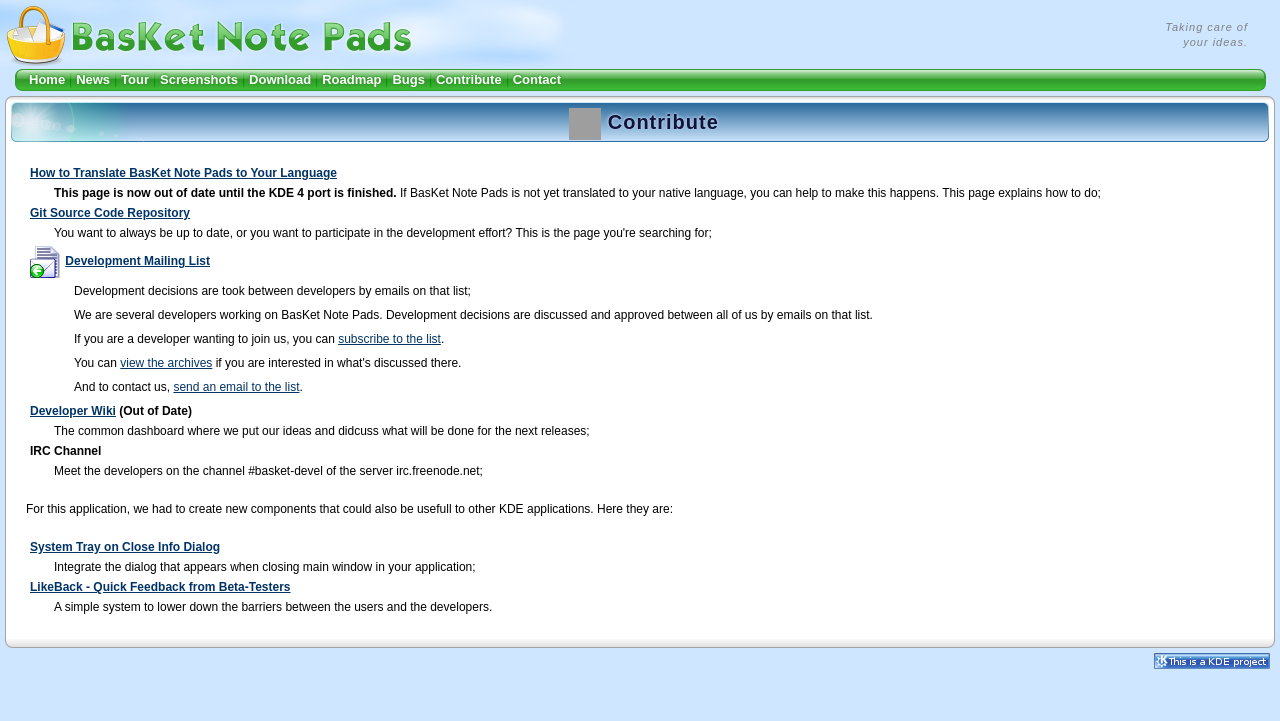
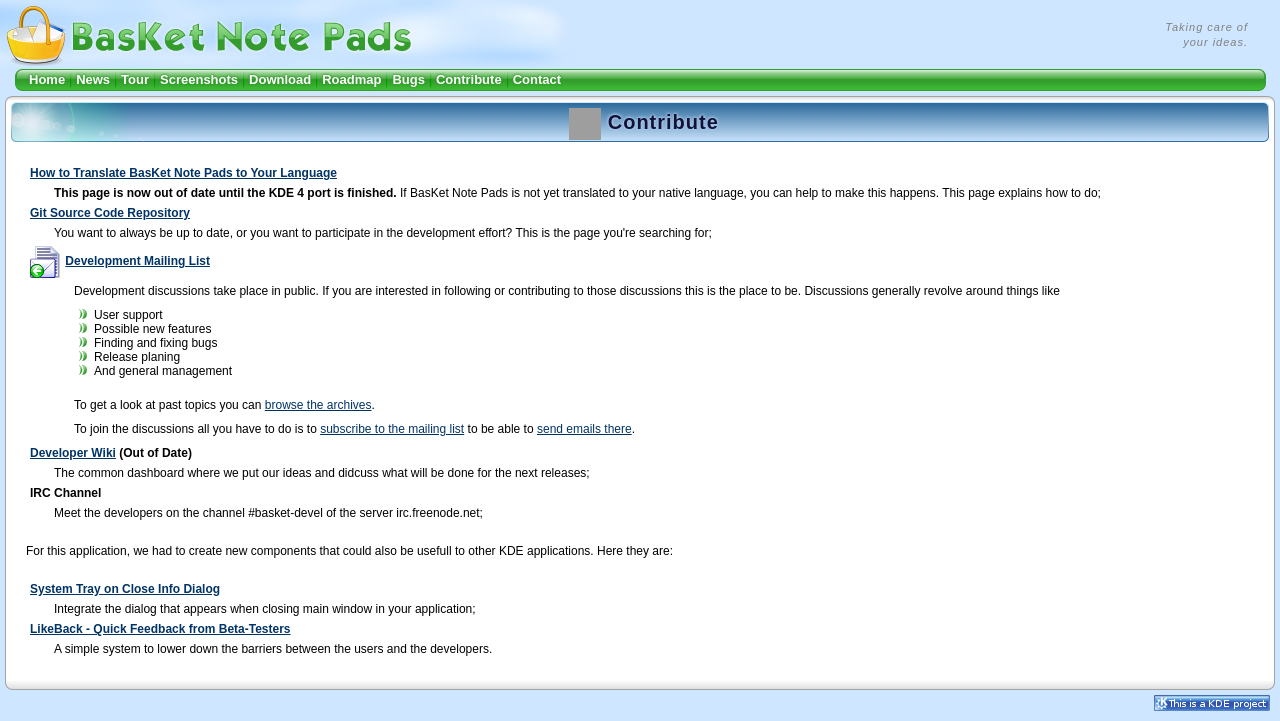
Before and after one commit to basket-notepads/basket-website, a PHP site: page /contribute.php in a window 1280 px wide. Shown: the top 721 px of the page. Run offline with PHP 8.4, Linux system fonts and the light colour scheme; grey boxes are pictures that could not be loaded.

Commit message:
Updated the section about mailing lists in contribute.php.

```diff
--- a/contribute.php
+++ b/contribute.php
@@ -16,11 +16,24 @@
         <a href="mailinglist.php">Development Mailing List</a>
       </dt>
         <dd>
-          <p>Development decisions are took between developers by emails on that list;</p>
-          <p>We are several developers working on BasKet Note Pads. Development decisions are discussed and approved between all of us by emails on that list.</p>
-          <p>If you are a developer wanting to join us, you can <a href="https://lists.sourceforge.net/lists/listinfo/basket-devel">subscribe to the list</a>.</p>
-          <p>You can <a href="http://sourceforge.net/mailarchive/forum.php?forum_name=basket-devel">view the archives</a> if you are interested in what's discussed there.</p>
-          <p>And to contact us, <a href="mailto:basket-devel@lists.sourceforge.net">send an email to the list</a>.</p>
+          <p>
+            Development discussions take place in public.
+            If you are interested in following or contributing to those discussions this is the place to be.
+            Discussions generally revolve around things like
+          </p>
+          <ul>
+            <li>User support</li>
+            <li>Possible new features</li>
+            <li>Finding and fixing bugs</li>
+            <li>Release planing</li>
+            <li>And general management</li>
+          </ul>
+          <p>
+            To get a look at past topics you can <a href="http://sourceforge.net/mailarchive/forum.php?forum_name=basket-devel">browse the archives</a>.
+          </p>
+          <p>
+            To join the discussions all you have to do is to <a href="https://lists.sourceforge.net/lists/listinfo/basket-devel">subscribe to the mailing list</a> to be able to <a href="mailto:basket-devel@lists.sourceforge.net">send emails there</a>.
+          </p>
         </dd>
       <dt><a href="wiki/doku.php?id=start">Developer Wiki</a> (Out of Date)</dt>
         <dd>The common dashboard where we put our ideas and didcuss what will be done for the next releases;</dd>
```
